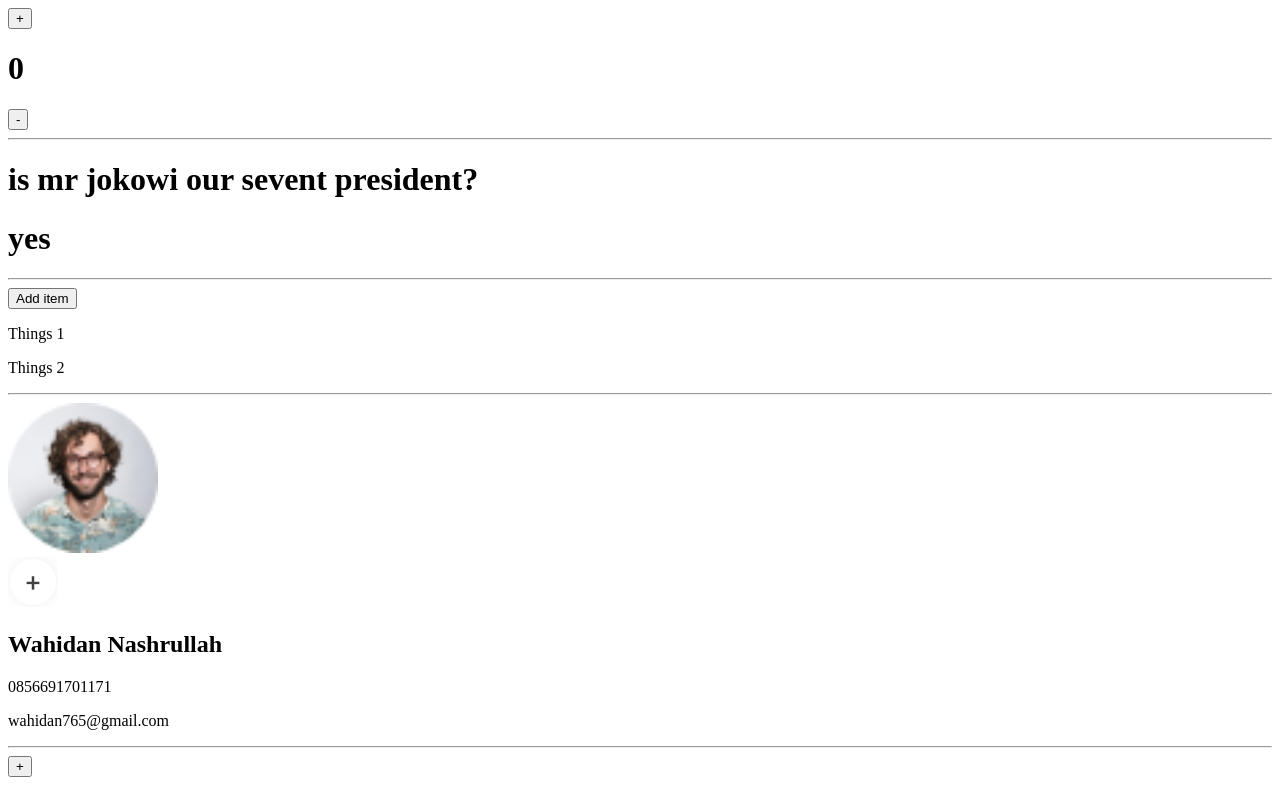
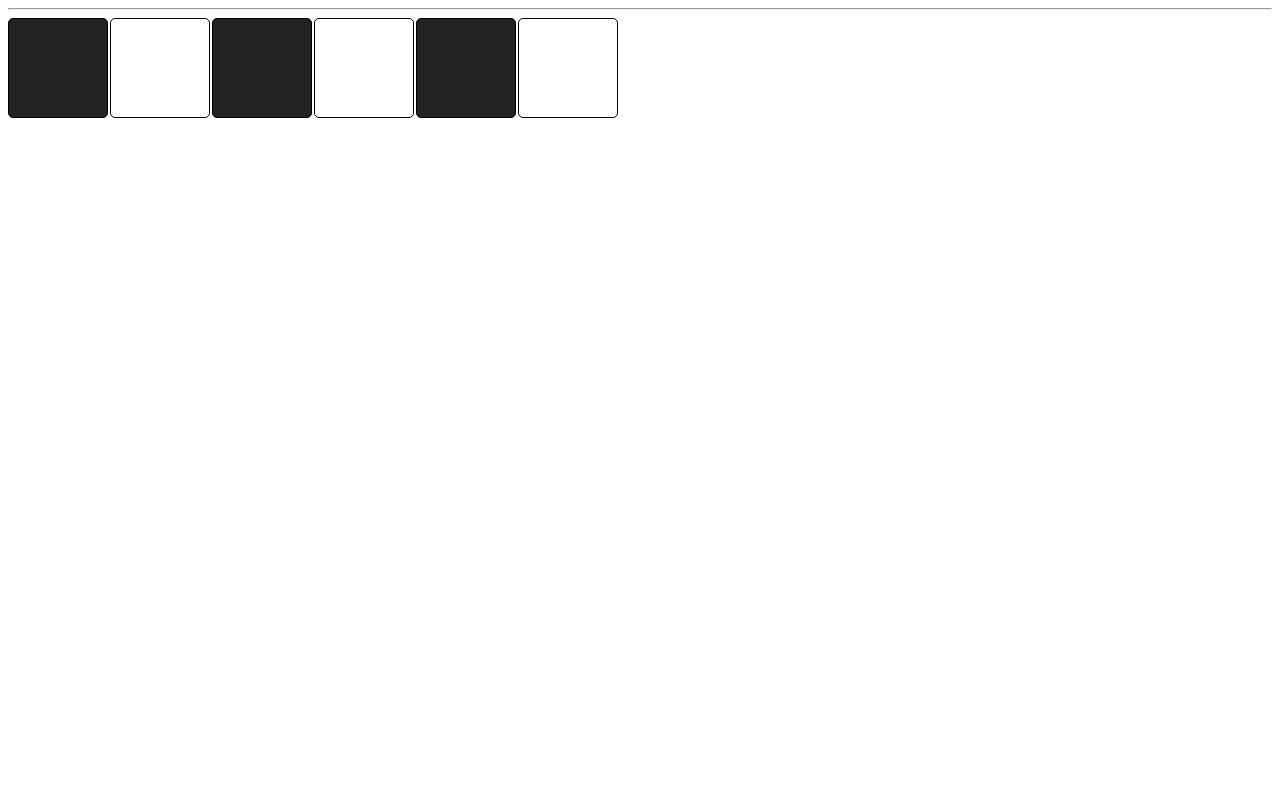
Before and after one commit to KingWahid/Learn-react-basic, a React (Vite) app: page / in a window 1280 px wide. Shown: the top 796 px of the page. Built offline with nearby package versions, Linux system fonts and the light colour scheme.

Commit message:
Adding concept passing data around to child component with state and props andpractice making squere box

```diff
--- a/src/App.jsx
+++ b/src/App.jsx
@@ -5,11 +5,12 @@ import StateArray from './BasicPraktik/StateArray'
 import StateObject from './BasicPraktik/StateObject'
 import CounterPropsState from './BasicPraktik/CountPropsState/CounterPropsState'
 import StateObjectProps from './BasicPraktik/StateObjectProps/StateObjectProps'
-
+import Parent from './BasicPraktik/PassingDataAround/Parent'
+import BoxesSquere from './BasicPraktik/BoxesPractice/BoxesSquere'
 const App = () => {
   return (
     <div>
-        <Counter/>
+        {/* <Counter/>
         <hr/>
         <Question/>
         <hr/>
@@ -20,6 +21,10 @@ const App = () => {
         <CounterPropsState />
         <hr />
         <StateObjectProps />
+        <hr/>
+        <Parent/> */}
+        <hr/>
+        <BoxesSquere />
     </div>
   )
 }
--- /dev/null
+++ b/src/BasicPraktik/BoxesPractice/BoxesSquere.jsx
@@ -0,0 +1,15 @@
+import React, { useState } from 'react'
+import boxes from './boxes.js'
+import './boxes.css'
+import Boxi from './Boxi'
+
+export default function BoxesSquere() {
+    const [box, setBox] = useState(boxes)
+    //let style={backgroundColor: props.darkMode ? "white":"black"}
+    const boxElement = box.map(boxs => (
+          <Boxi key={boxs.id} on={boxs.on}/>
+        ))
+  return (
+    <main>{boxElement}</main>
+  )
+}
--- /dev/null
+++ b/src/BasicPraktik/BoxesPractice/Boxi.jsx
@@ -0,0 +1,10 @@
+import React from 'react'
+
+export default function Boxi(props) {
+  const styles = {
+    backgroundColor: props.on ? "#222222" : "none"
+  }
+  return (
+    <div style={styles} className='box'></div>
+  )
+}
--- /dev/null
+++ b/src/BasicPraktik/BoxesPractice/boxes.css
@@ -0,0 +1,12 @@
+* {
+    box-sizing: border-box;
+}
+.box {
+    display: inline-block;
+    border-radius: 5px;
+    height: 100px;
+    width: 100px;
+    margin-right: 2px;
+    border: 1px solid black;
+
+}
--- /dev/null
+++ b/src/BasicPraktik/BoxesPractice/boxes.js
@@ -0,0 +1,28 @@
+export default [
+    {
+        id: 1,
+        on: true
+    },
+    {
+        id: 2,
+        on: false
+    },
+    {
+        id: 3,
+        on: true
+    },
+    {
+        id: 4,
+        on: false
+    },
+    {
+        id: 5,
+        on: true
+    },
+    {
+        id: 6,
+        on: false
+    },
+
+
+]
--- /dev/null
+++ b/src/BasicPraktik/PassingDataAround/Body.jsx
@@ -0,0 +1,9 @@
+import React from 'react'
+
+export default function Body(props) {
+  return (
+    <div>
+        <h1>Welcome Back {props.name}</h1>
+    </div>
+  )
+}
--- /dev/null
+++ b/src/BasicPraktik/PassingDataAround/Header.jsx
@@ -0,0 +1,9 @@
+import React from 'react'
+
+export default function Header(props) {
+  return (
+    <div>
+        <p>Current User: {props.name}</p>
+    </div>
+  )
+}
--- /dev/null
+++ b/src/BasicPraktik/PassingDataAround/Parent.jsx
@@ -0,0 +1,13 @@
+import React, { useState } from 'react'
+import Header from './Header'
+import Body from './Body'
+
+export default function Parent() {
+    const [user, setUser] = useState("Wahidan")
+  return (
+    <div>
+        <Header name={user}/>
+        <Body name={user}/>
+    </div>
+  )
+}
```
